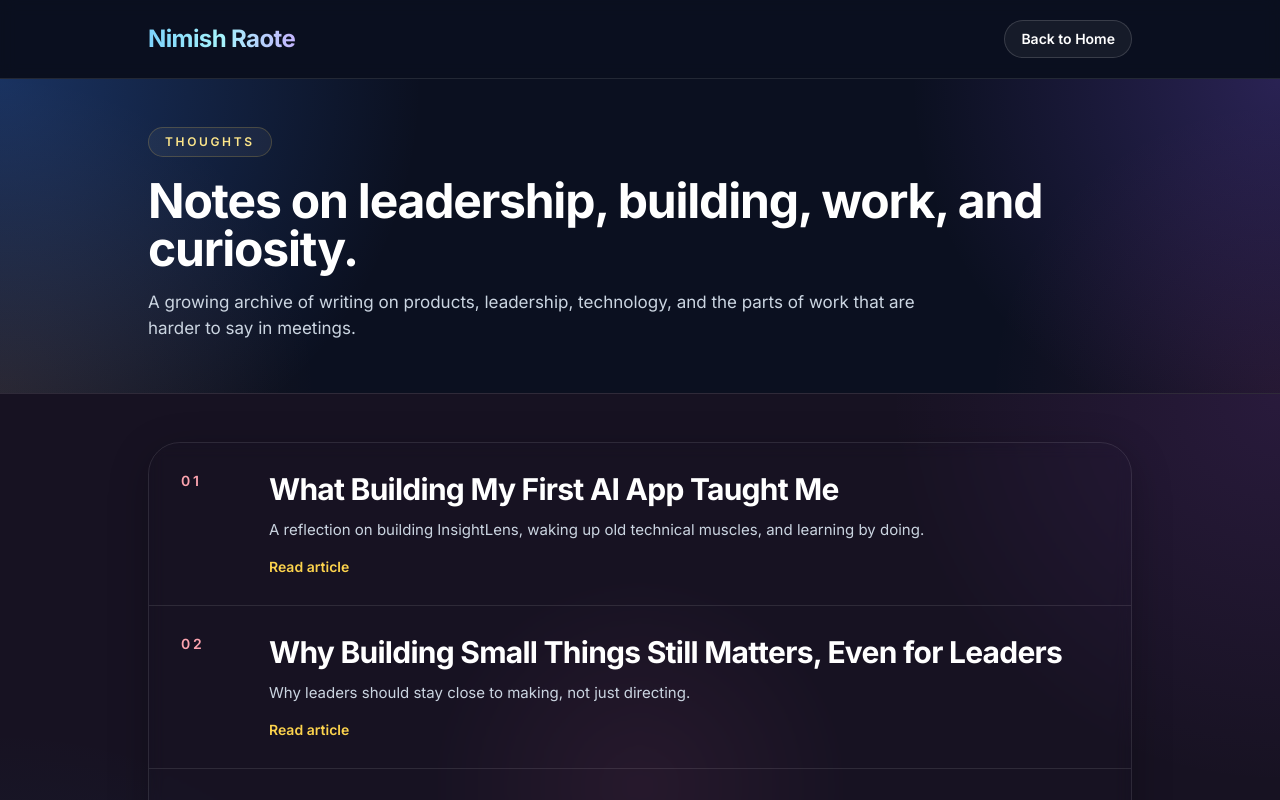
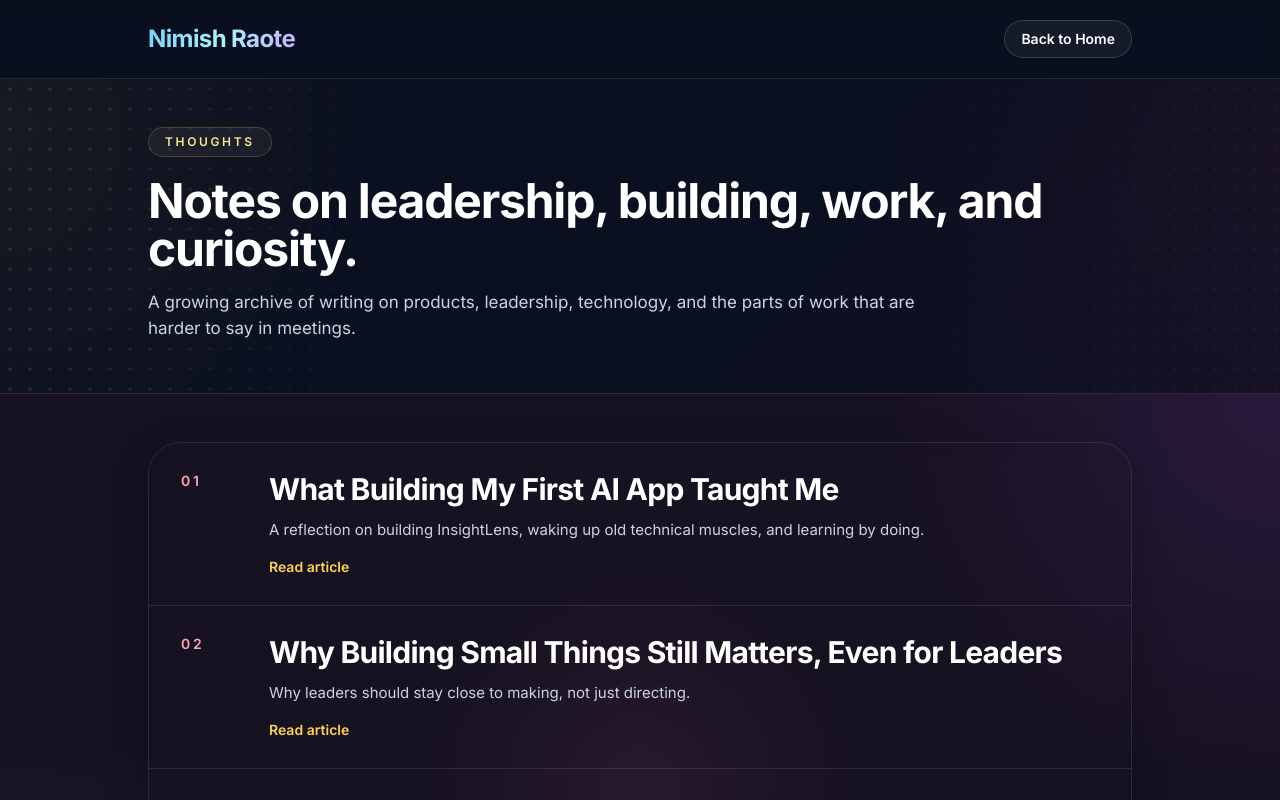
Before and after one commit to nimishraote/nimishraote-site, a Next.js app: page /thoughts in a window 1280 px wide. Shown: the top 800 px of the page. Built offline with nearby package versions, Linux system fonts and the light colour scheme.

Commit message:
Add reusable textured hero to Thoughts

```diff
--- a/app/globals.css
+++ b/app/globals.css
@@ -56,6 +56,51 @@ a {
 }
 
 /*
+ * Shared patterned hero template. Keep the center dark and readable while
+ * low-contrast bronze and burgundy halftone textures add depth at the edges.
+ * This is CSS-only so it can be reused on other page heroes without image assets.
+ */
+.site-pattern-hero {
+  position: relative;
+  isolation: isolate;
+  background:
+    radial-gradient(circle at 0% 18%, rgba(171, 130, 59, 0.08), transparent 29%),
+    radial-gradient(circle at 100% 24%, rgba(113, 39, 58, 0.09), transparent 31%),
+    linear-gradient(135deg, #0b1020 0%, #0a1020 56%, #121024 100%);
+}
+
+.site-pattern-hero::before,
+.site-pattern-hero::after {
+  content: "";
+  position: absolute;
+  top: 0;
+  bottom: 0;
+  width: 34%;
+  pointer-events: none;
+  background-size: 20px 20px;
+  opacity: 0.42;
+}
+
+.site-pattern-hero::before {
+  left: 0;
+  background-image: radial-gradient(circle, rgba(203, 164, 88, 0.34) 0 1.55px, transparent 1.85px);
+  -webkit-mask-image: linear-gradient(to right, #000 0%, rgba(0, 0, 0, 0.9) 12%, transparent 100%);
+  mask-image: linear-gradient(to right, #000 0%, rgba(0, 0, 0, 0.9) 12%, transparent 100%);
+}
+
+.site-pattern-hero::after {
+  right: 0;
+  background-image: radial-gradient(circle, rgba(130, 48, 67, 0.32) 0 1.55px, transparent 1.85px);
+  -webkit-mask-image: linear-gradient(to left, #000 0%, rgba(0, 0, 0, 0.9) 12%, transparent 100%);
+  mask-image: linear-gradient(to left, #000 0%, rgba(0, 0, 0, 0.9) 12%, transparent 100%);
+}
+
+.site-pattern-hero > * {
+  position: relative;
+  z-index: 1;
+}
+
+/*
  * One compact vertical rhythm for every public page section. Presentation
  * components still own their horizontal widths; this only standardizes the
  * oversized top/bottom whitespace that had drifted between pages.
@@ -103,6 +148,13 @@ main > section > div.relative.mx-auto > div.mt-10 {
     line-height: 1.3125rem;
   }
 
+  .site-pattern-hero::before,
+  .site-pattern-hero::after {
+    width: 46%;
+    background-size: 18px 18px;
+    opacity: 0.32;
+  }
+
   main > section > div.relative.mx-auto,
   main > section:first-of-type > div.relative.mx-auto {
     padding-top: 2.5rem;
--- a/app/thoughts/page.tsx
+++ b/app/thoughts/page.tsx
@@ -51,8 +51,7 @@ export default function ThoughtsPage() {
         </div>
       </header>
 
-      <section className="relative overflow-hidden bg-[#0b1020]">
-        <div className="absolute inset-0 bg-[radial-gradient(circle_at_top_left,_rgba(59,130,246,0.30),_transparent_32%),radial-gradient(circle_at_top_right,_rgba(139,92,246,0.24),_transparent_28%),radial-gradient(circle_at_bottom_left,_rgba(251,146,60,0.12),_transparent_24%),radial-gradient(circle_at_bottom_right,_rgba(236,72,153,0.10),_transparent_22%)]" />
+      <section className="site-pattern-hero relative overflow-hidden">
         <div className="relative mx-auto max-w-5xl px-5 pb-16 pt-16 sm:pt-20">
           <div className="max-w-4xl">
             <div className="inline-flex rounded-full border border-amber-300/20 bg-white/5 px-4 py-1.5 text-xs font-semibold uppercase tracking-[0.22em] text-amber-200">
--- a/scripts/qa-typography.mjs
+++ b/scripts/qa-typography.mjs
@@ -34,6 +34,11 @@ check('Body copy uses a compact 16px/26px scale', /\.site-body-copy\s*\{[^}]*fon
 check('Card copy uses a compact 15px/22px scale', /\.site-card-copy\s*\{[^}]*font-size:\s*0\.9375rem;[^}]*line-height:\s*1\.375rem;/s.test(globals));
 check('Metadata uses a 14px/20px scale', /\.site-meta-copy\s*\{[^}]*font-size:\s*0\.875rem;[^}]*line-height:\s*1\.25rem;/s.test(globals));
 
+check('Shared patterned hero template is defined', /\.site-pattern-hero\s*\{[^}]*isolation:\s*isolate;[^}]*linear-gradient\(135deg, #0b1020/s.test(globals));
+check('Patterned hero uses restrained bronze and burgundy edge textures', globals.includes('rgba(203, 164, 88, 0.34)') && globals.includes('rgba(130, 48, 67, 0.32)'));
+check('Thoughts index uses the shared patterned hero template', /<section className="site-pattern-hero relative overflow-hidden">/.test(thoughts));
+check('Thoughts hero removes the previous bright blue-purple overlay', !/rgba\(59,130,246,0\.30\).*rgba\(139,92,246,0\.24\)/s.test(thoughts));
+
 check('Every top-level page section receives the shared compact vertical rhythm', /main > section > div\.relative\.mx-auto\s*\{[^}]*padding-top:\s*3rem;[^}]*padding-bottom:\s*3rem;/s.test(globals));
 check('Mobile section rhythm is reduced to 40px', /padding-top:\s*2\.5rem;[^}]*padding-bottom:\s*2\.5rem;/s.test(globals));
 check('Large section-to-content gaps are capped at 32px', /main > section > div\.relative\.mx-auto > div\.mt-10\s*\{[^}]*margin-top:\s*2rem;/s.test(globals));
```
Also changed, not shown: 1 other file (tests, documents, lock files or other folders).
